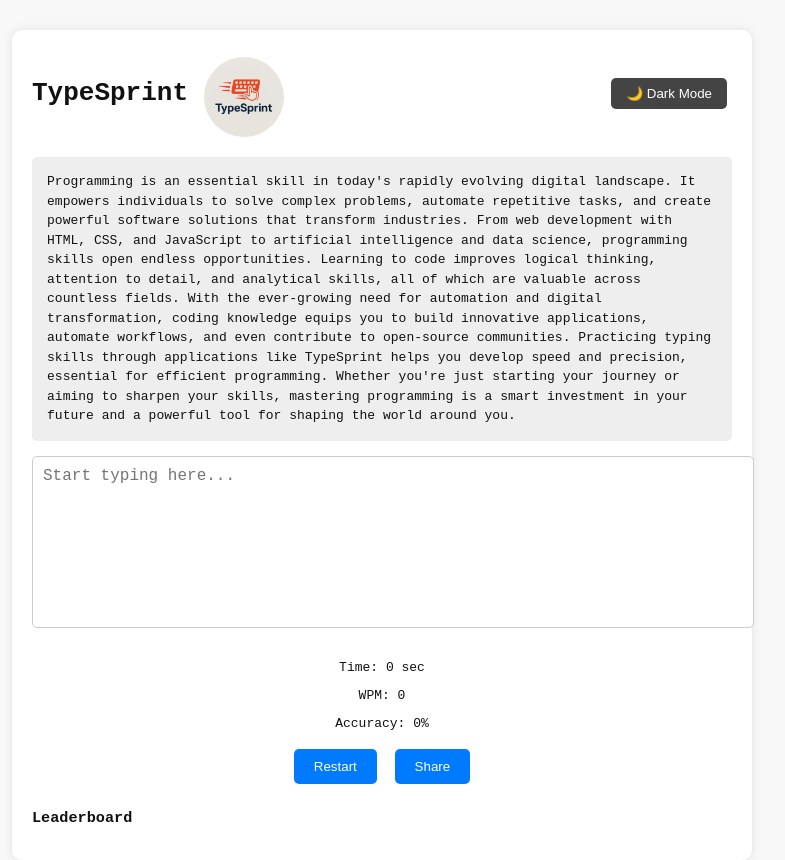
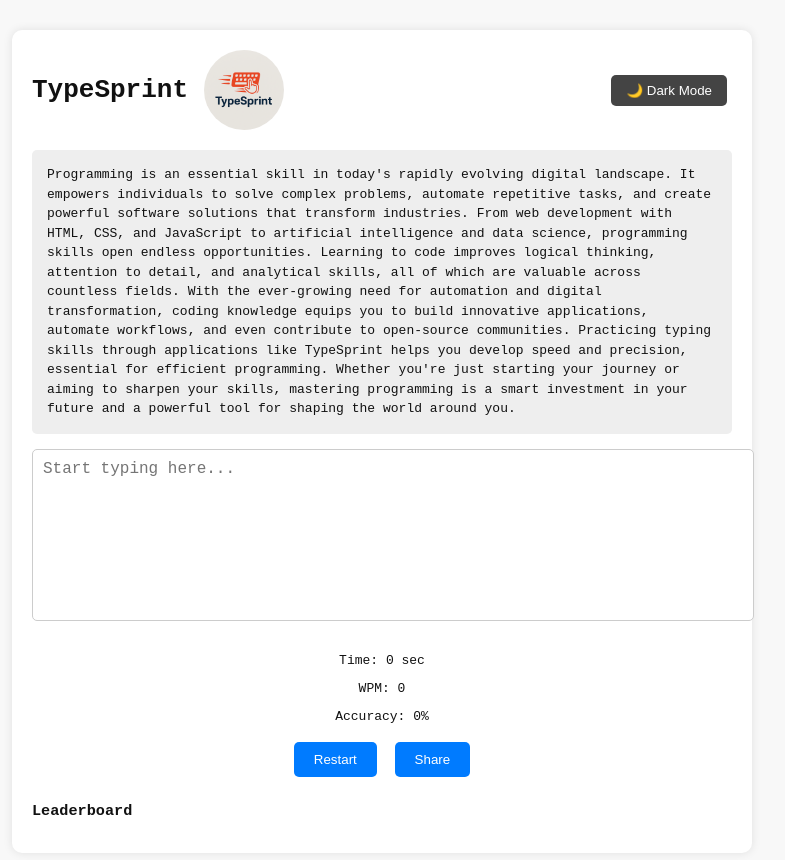
Before and after one commit to mayank9142/TypeSprint, a plain HTML site: page index.html in a window 1280 px wide. Shown: the whole page, without its empty margins (258-1043 px from the left). Drawn offline with Linux system fonts and the light colour scheme.

Commit message:
Update style.css

```diff
--- a/style.css
+++ b/style.css
@@ -58,6 +58,13 @@ body.dark #themeToggle:hover {
 
 h1, h3 {
   margin: 0;
+}
+
+.logo {
+  height:80px;
+  vertical-align: middle;
+  margin-left: 0px;
+  border-radius: 50px;
 }
 
 .text-display {
@@ -146,15 +153,3 @@ button:hover {
     align-items: flex-start;
   }
 }
-.logo {
-    margin: 7px 0px 0px 0px;
-  height: 80px;
-  vertical-align: middle;
-  margin-left: 10px;
-  border-radius: 100px;
-}
-.logo {
-  max-height: 100%;
-  vertical-align: middle;
-  margin-left: 0px;
-}
```
